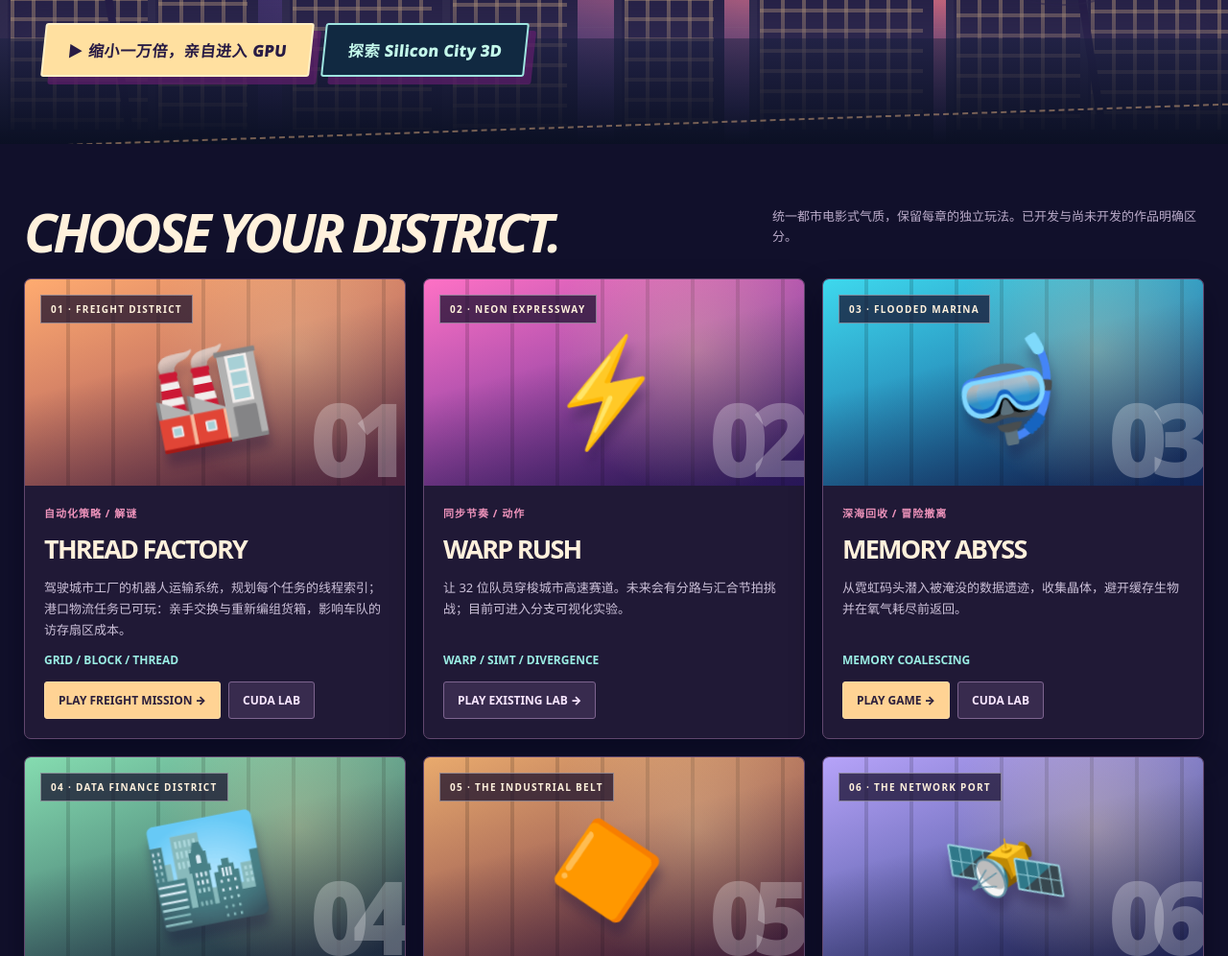
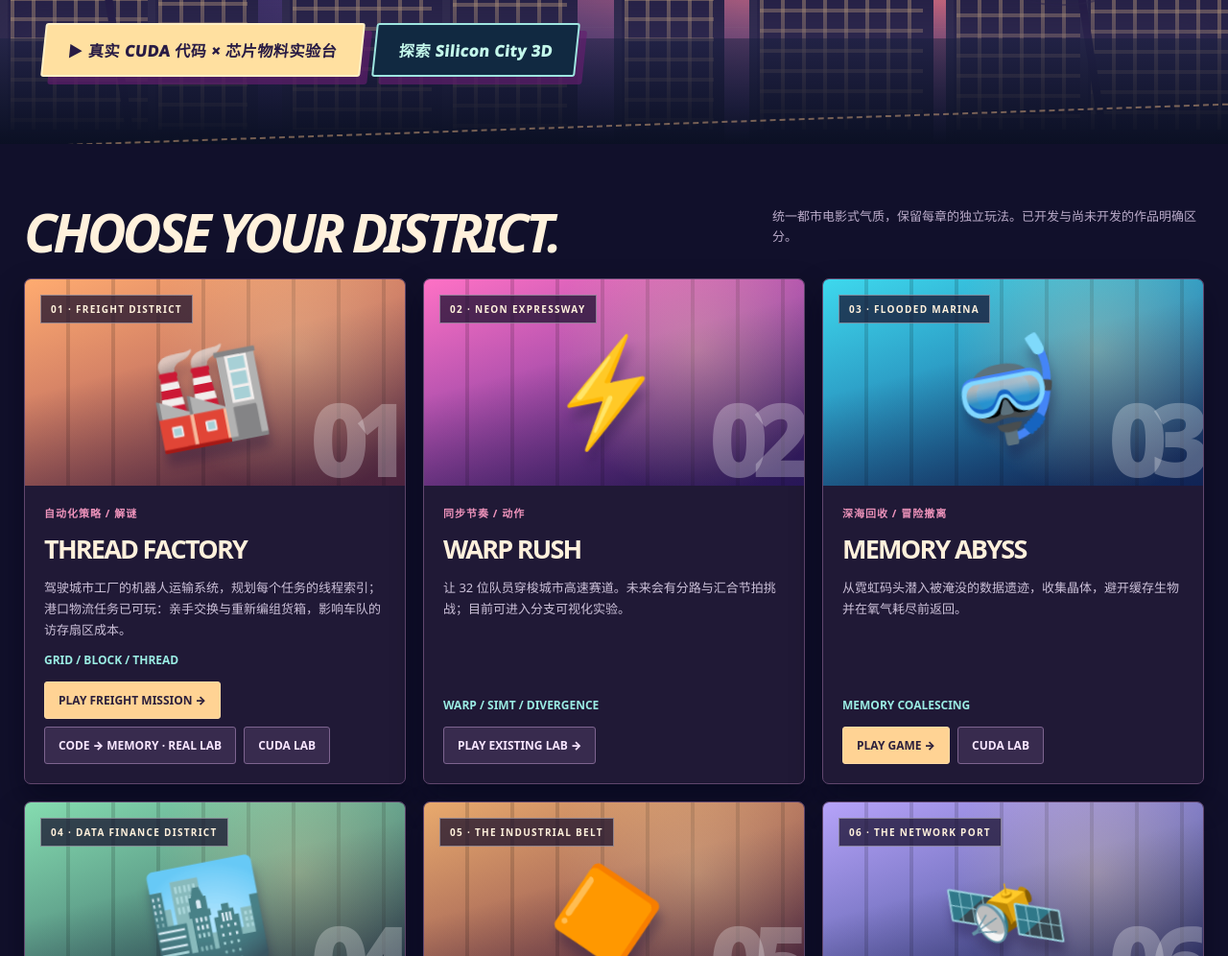
Before and after one commit to hippoley/GPU-Uncooked, a plain HTML site: page playground/chapters/index.html in a window 1280 px wide. Shown: the part 506-1502 px from the top of the page at 96% size. Drawn offline with Linux system fonts and the light colour scheme.

Commit message:
feat(cuda-realism): make real code-to-silicon material demonstration the primary beginner entry

```diff
--- a/playground/chapters/index.html
+++ b/playground/chapters/index.html
@@ -58,10 +58,10 @@ footer{padding:30px 0;color:#a99ab8;font-size:11px}
 <section class="hero"><div class="sun"></div><div class="skyline">
 <div class="building" style="left:0;width:14%;height:76%"></div><div class="building" style="left:12%;width:9%;height:96%"></div><div class="building" style="left:23%;width:13%;height:68%"></div><div class="building" style="left:36%;width:11%;height:85%"></div><div class="building" style="left:50%;width:9%;height:60%"></div><div class="building" style="left:61%;width:15%;height:89%"></div><div class="building" style="left:77%;width:12%;height:61%"></div><div class="building" style="left:88%;width:13%;height:94%"></div><div class="palm" style="left:9%"></div><div class="palm" style="right:11%;height:210px"></div><div class="floor"></div></div>
 <div class="nav"><div class="brand">GPU UNCOOKED<span>ORIGINAL CUDA ARCADE</span></div><a href="../index.html">ARCHIVE: GPU KITCHEN ↗</a></div>
-<div class="hero-content"><div class="kicker">WELCOME TO SILICON CITY / SEASON 01</div><h1>SILICON<br><span>CITY</span><i>.</i></h1><p>六个街区、六种完全不同的游戏。穿过霓虹街道、潜入数据海湾、指挥机器人和计算基地。先玩得痛快，再去 CUDA Lab 拆穿这个世界的运行规则。</p><a class="hero-cta" href="../microverse/index.html">▶ 缩小一万倍，亲自进入 GPU</a> <a class="hero-cta" style="background:#112941;color:#c4f8eb;border-color:#9ee5e0;margin-left:8px" href="../city3d/index.html">探索 Silicon City 3D</a></div></section>
+<div class="hero-content"><div class="kicker">WELCOME TO SILICON CITY / SEASON 01</div><h1>SILICON<br><span>CITY</span><i>.</i></h1><p>六个街区、六种完全不同的游戏。穿过霓虹街道、潜入数据海湾、指挥机器人和计算基地。先玩得痛快，再去 CUDA Lab 拆穿这个世界的运行规则。</p><a class="hero-cta" href="../material-lab/index.html">▶ 真实 CUDA 代码 × 芯片物料实验台</a> <a class="hero-cta" style="background:#112941;color:#c4f8eb;border-color:#9ee5e0;margin-left:8px" href="../city3d/index.html">探索 Silicon City 3D</a></div></section>
 <main><section class="chapter-head"><h2>CHOOSE YOUR DISTRICT.</h2><p>统一都市电影式气质，保留每章的独立玩法。已开发与尚未开发的作品明确区分。</p></section>
 <div class="cards">
-<article class="game"><div class="art factory"><span class="district">01 · FREIGHT DISTRICT</span><span class="symbol">🏭</span><span class="num">01</span></div><div class="content"><div class="genre">自动化策略 / 解谜</div><h3>THREAD FACTORY</h3><p>驾驶城市工厂的机器人运输系统，规划每个任务的线程索引；港口物流任务已可玩：亲手交换与重新编组货箱，影响车队的访存扇区成本。</p><div class="topic">GRID / BLOCK / THREAD</div><div class="actions"><a class="action" href="../freight/index.html">PLAY FREIGHT MISSION →</a><a class="action secondary" href="./01-thread-mapping/index.html">CUDA LAB</a></div></div></article>
+<article class="game"><div class="art factory"><span class="district">01 · FREIGHT DISTRICT</span><span class="symbol">🏭</span><span class="num">01</span></div><div class="content"><div class="genre">自动化策略 / 解谜</div><h3>THREAD FACTORY</h3><p>驾驶城市工厂的机器人运输系统，规划每个任务的线程索引；港口物流任务已可玩：亲手交换与重新编组货箱，影响车队的访存扇区成本。</p><div class="topic">GRID / BLOCK / THREAD</div><div class="actions"><a class="action" href="../freight/index.html">PLAY FREIGHT MISSION →</a><a class="action secondary" href="../material-lab/index.html">CODE → MEMORY · REAL LAB</a><a class="action secondary" href="./01-thread-mapping/index.html">CUDA LAB</a></div></div></article>
 <article class="game"><div class="art rush"><span class="district">02 · NEON EXPRESSWAY</span><span class="symbol">⚡</span><span class="num">02</span></div><div class="content"><div class="genre">同步节奏 / 动作</div><h3>WARP RUSH</h3><p>让 32 位队员穿梭城市高速赛道。未来会有分路与汇合节拍挑战；目前可进入分支可视化实验。</p><div class="topic">WARP / SIMT / DIVERGENCE</div><div class="actions"><a class="action secondary" href="./02-warp-divergence/index.html">PLAY EXISTING LAB →</a></div></div></article>
 <article class="game"><div class="art abyss"><span class="district">03 · FLOODED MARINA</span><span class="symbol">🤿</span><span class="num">03</span></div><div class="content"><div class="genre">深海回收 / 冒险撤离</div><h3>MEMORY ABYSS</h3><p>从霓虹码头潜入被淹没的数据遗迹，收集晶体，避开缓存生物并在氧气耗尽前返回。</p><div class="topic">MEMORY COALESCING</div><div class="actions"><a class="action" href="../arcade/index.html">PLAY GAME →</a><a class="action secondary" href="./03-memory-coalescing/index.html">CUDA LAB</a></div></div></article>
 <article class="game"><div class="art castle"><span class="district">04 · DATA FINANCE DISTRICT</span><span class="symbol">🏙️</span><span class="num">04</span></div><div class="content"><div class="genre">塔防 / 快速存储</div><h3>CACHE CASTLE</h3><p>守住金融数据堡垒，利用有限的缓存和复用策略阻挡浪潮。</p><div class="topic">SHARED MEMORY / CACHE</div><div class="actions"><span class="status">IN DEVELOPMENT</span></div></div></article>
```
